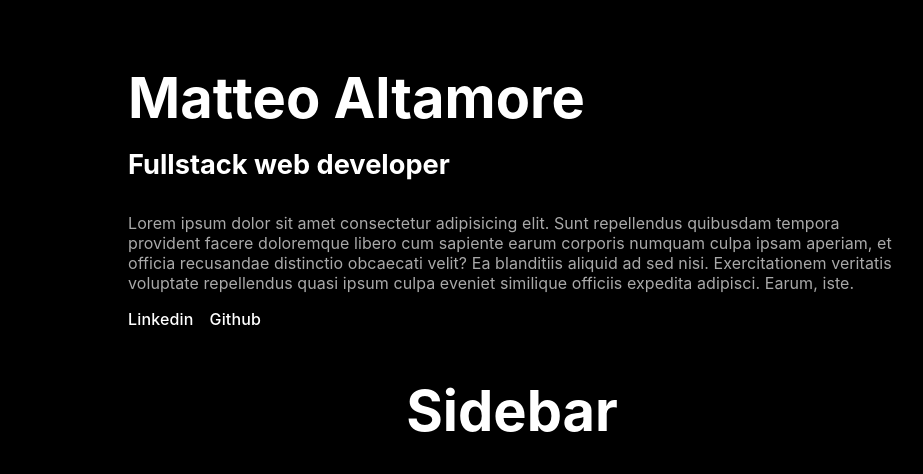
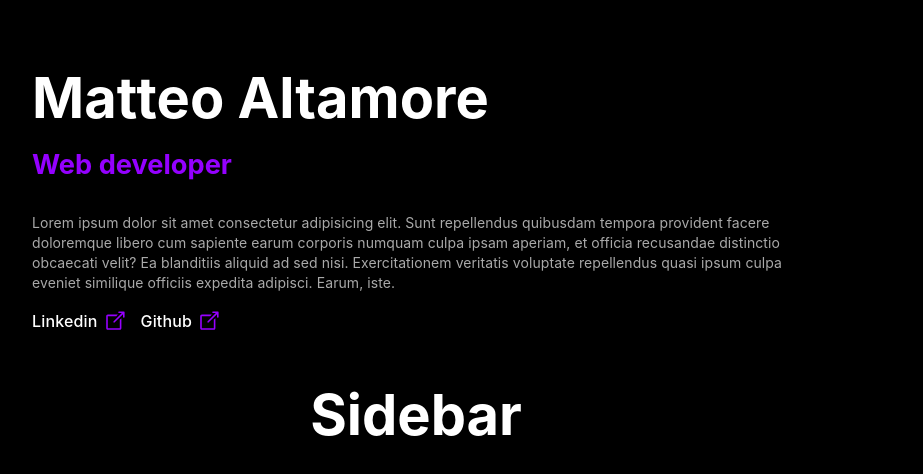
Before and after one commit to mataltamore/portfolio, a React (Create React App) app: page / in a window 1280 px wide. Shown: the top 474 px of the page, without its empty margins (224-1147 px from the left). Built offline with nearby package versions, Linux system fonts and the light colour scheme.

Commit message:
Main and about layout fixed

```diff
--- a/src/components/About/About.js
+++ b/src/components/About/About.js
@@ -1,11 +1,12 @@
 import React from "react";
 import "./About.scss";
+import linkIcon from "../../images/links.svg";
 
 const About = () => {
   return (
     <section className="about">
       <h1>Matteo Altamore</h1>
-      <h3 className="about__subtitle">Fullstack web developer</h3>
+      <h3 className="about__subtitle">Web developer</h3>
       <p className="about__body">
         Lorem ipsum dolor sit amet consectetur adipisicing elit. Sunt
         repellendus quibusdam tempora provident facere doloremque libero cum
@@ -14,9 +15,15 @@ const About = () => {
         nisi. Exercitationem veritatis voluptate repellendus quasi ipsum culpa
         eveniet similique officiis expedita adipisci. Earum, iste.
       </p>
-      <div>
-        <a href="#linkedin">Linkedin</a>
-        <a href="#github">Github</a>
+      <div className="social">
+        <a href="#linkedin" className="social__link">
+          Linkedin
+          <img src={linkIcon} alt="LinksTo" className="social__link__icon" />
+        </a>
+        <a href="#github" className="social__link">
+          Github
+          <img src={linkIcon} alt="LinksTo" className="social__link__icon" />
+        </a>
       </div>
     </section>
   );
--- a/src/components/About/About.scss
+++ b/src/components/About/About.scss
@@ -7,13 +7,27 @@
 
   &__subtitle {
     margin: 1rem 0;
+    color: $c-link;
   }
 
   &__body {
     margin: 1rem 0;
   }
+}
 
-  & a:first-child {
-    margin: 0rem 1rem 0rem 0rem;
+.social {
+  @include flex-container();
+  gap: 0.875rem;
+
+  &__link {
+    @include flex-container($align: center);
+    gap: 0.3125rem;
+
+    &__icon {
+      width: 24px;
+      height: 24px;
+      filter: invert(11%) sepia(99%) saturate(7159%) hue-rotate(271deg)
+        brightness(116%) contrast(127%);
+    }
   }
 }
--- a/src/components/App/App.scss
+++ b/src/components/App/App.scss
@@ -4,15 +4,9 @@
 .layout {
   @include flex-container($direction: column, $align: center);
   padding: 4rem 2rem 2rem 2rem;
-  position: absolute;
-  height: auto;
-  bottom: 0;
-  top: 0;
-  left: 0;
-  right: 0;
+  margin: 0 auto;
 
-  @include media(desktop) {
+  @include media(tablet) {
     max-width: 48rem;
-    left: 25%;
   }
 }
--- a/src/styles/index.scss
+++ b/src/styles/index.scss
@@ -41,6 +41,7 @@ h3 {
 p {
   line-height: 1.25rem;
   letter-spacing: 0.005rem;
+  font-size: 0.875rem;
 }
 
 a {
--- a/src/styles/variables.scss
+++ b/src/styles/variables.scss
@@ -2,3 +2,4 @@ $c-background: rgb(0, 0, 0);
 $c-title: rgb(255, 255, 255);
 $c-text: rgb(169, 169, 169);
 $c-box: rgb(32, 32, 34);
+$c-link: rgb(148, 0, 255);
```
Also changed, not shown: src/images/links.svg (added).
